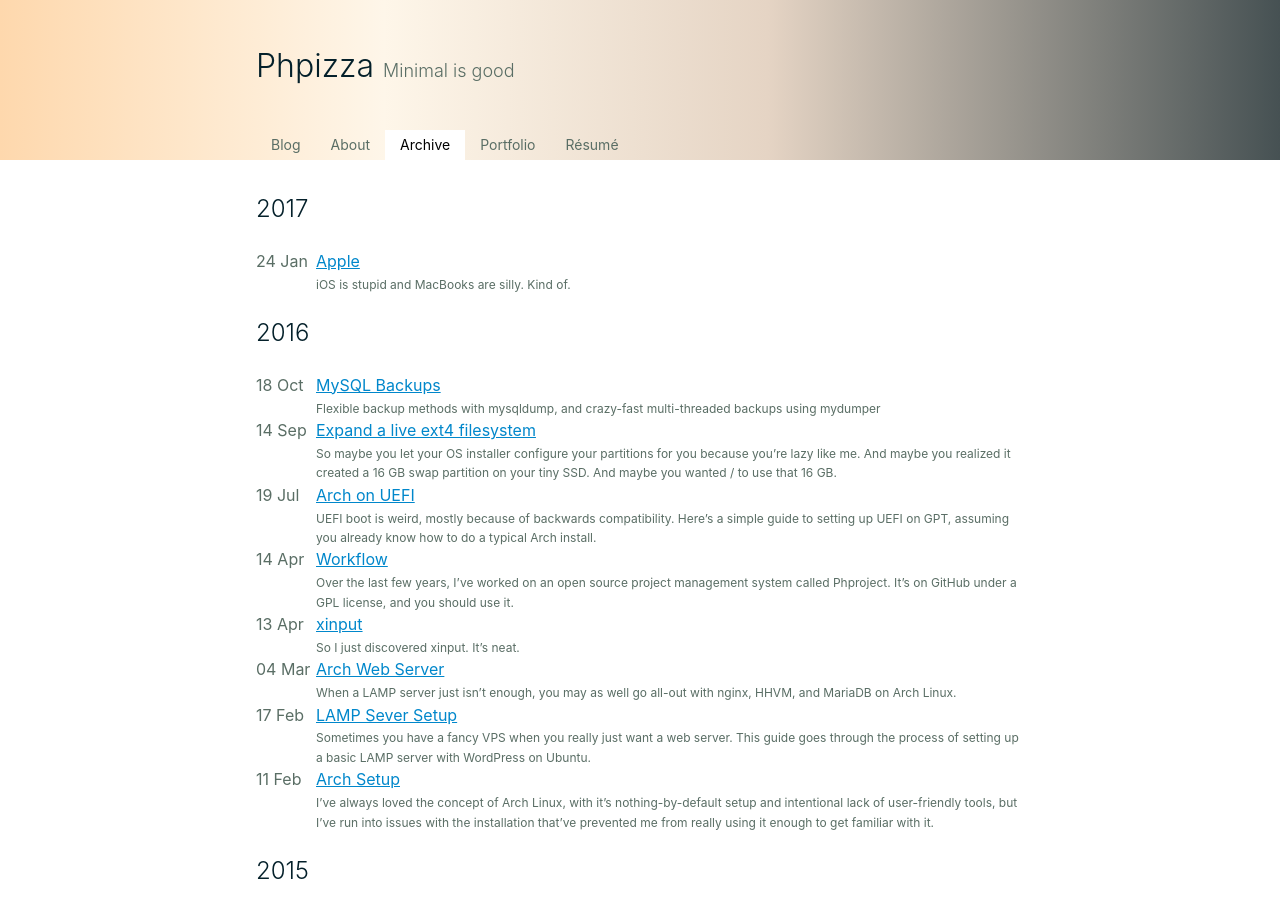
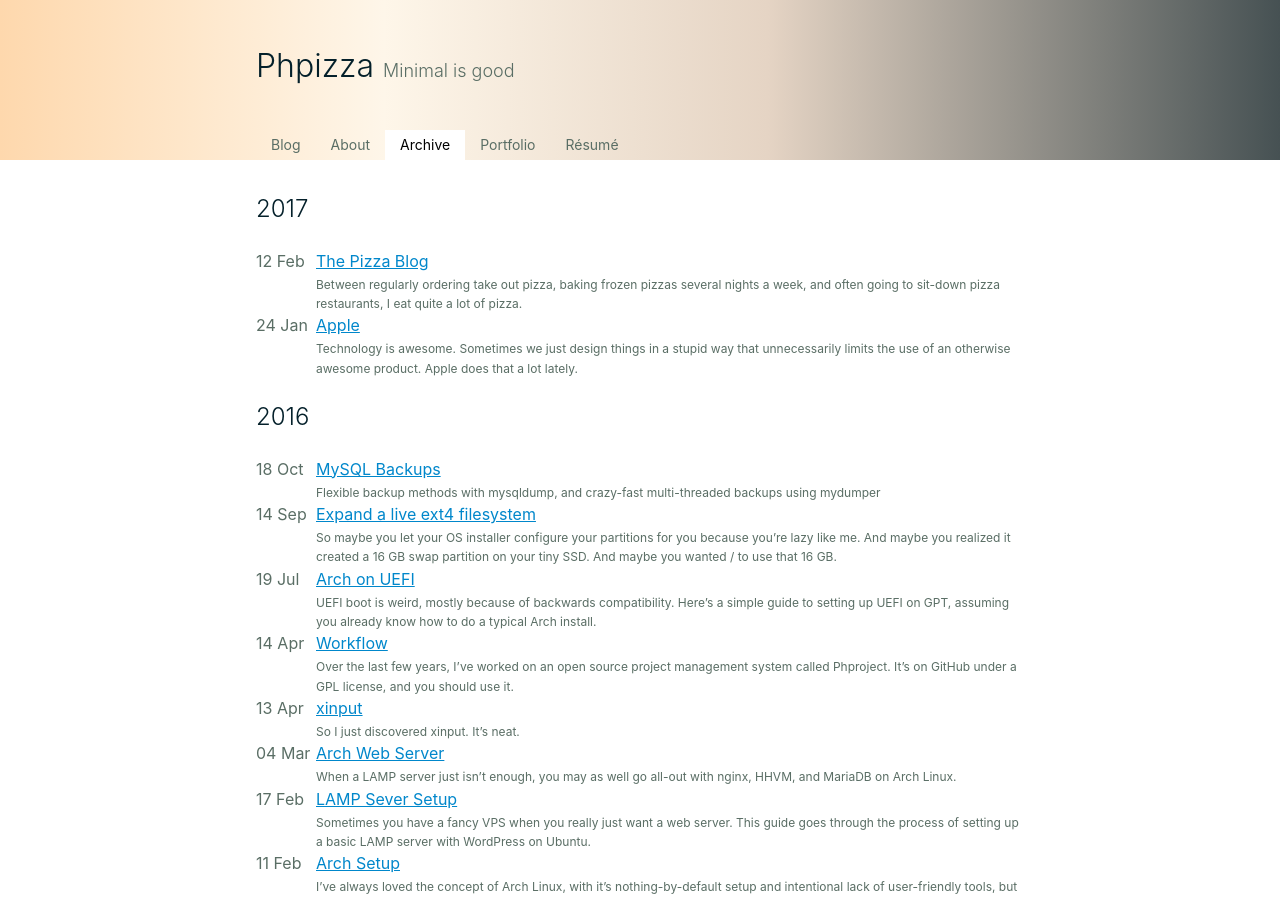
Before and after one commit to Alanaktion/alanaktion.github.io, a Jekyll site: the page built from archive.html, in a window 1280 px wide and 900 px high. Built offline with Jekyll 4.4.1, drawn with Linux system fonts in a browser that asks for light colours.

Commit message:
The Pizza Blog
Also making a couple slight revisions

```diff
--- a/_posts/2017-01-24-apple.md
+++ b/_posts/2017-01-24-apple.md
@@ -2,7 +2,6 @@
 layout: post
 title: Apple
 date: 2017-01-24 14:55:00
-excerpt: iOS is stupid and MacBooks are silly. Kind of.
 ---
 
 Technology is awesome. Sometimes we just design things in a stupid way that unnecessarily limits the use of an otherwise awesome product. Apple does that a lot lately.
--- /dev/null
+++ b/_posts/2017-02-12-the-pizza-blog.md
@@ -0,0 +1,9 @@
+---
+layout: post
+title: The Pizza Blog
+date: 2017-02-12 16:31:00
+---
+
+Between regularly ordering take out pizza, baking frozen pizzas several nights a week, and often going to sit-down pizza restaurants, I eat quite a lot of pizza.
+
+For no real reason other than that I like websites, pizza, and photography, I've started a blog about pizza! I give brief reviews and usually include a photo of most of the pizzas I eat. Check it out at [alan.pizza](https://alan.pizza/). Yes I love that domain.
--- a/archive.html
+++ b/archive.html
@@ -6,14 +6,14 @@ title: Archive
 <section class="archive">
 {% for post in site.posts %}
   {% unless post.next %}
-  <h2>{{ post.date | date: '%Y' }}</h2>
+  <h2 id="{{ post.date | date: '%Y' }}">{{ post.date | date: '%Y' }}</h2>
   <ul class="year">
   {% else %}
   {% capture year %}{{ post.date | date: '%Y' }}{% endcapture %}
   {% capture nyear %}{{ post.next.date | date: '%Y' }}{% endcapture %}
   {% if year != nyear %}
   </ul>
-  <h2>{{ post.date | date: '%Y' }}</h2>
+  <h2 id="{{ post.date | date: '%Y' }}">{{ post.date | date: '%Y' }}</h2>
   <ul class="year">
   {% endif %}
   {% endunless %}
```
